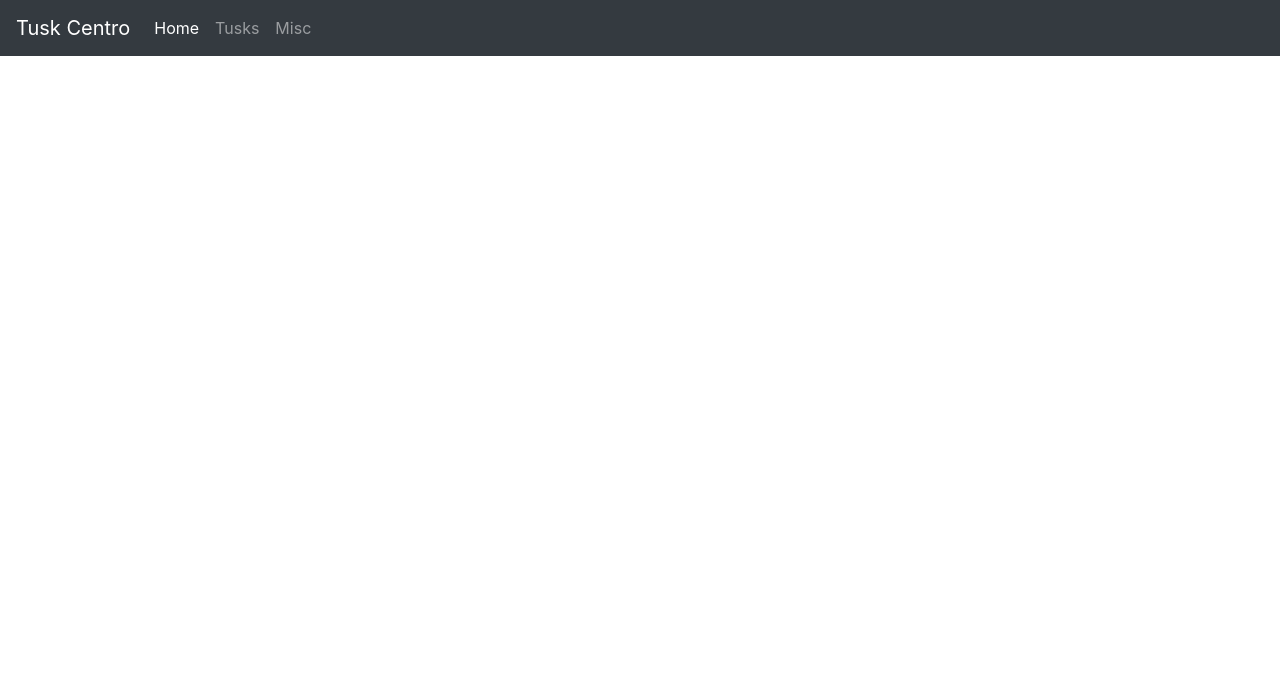
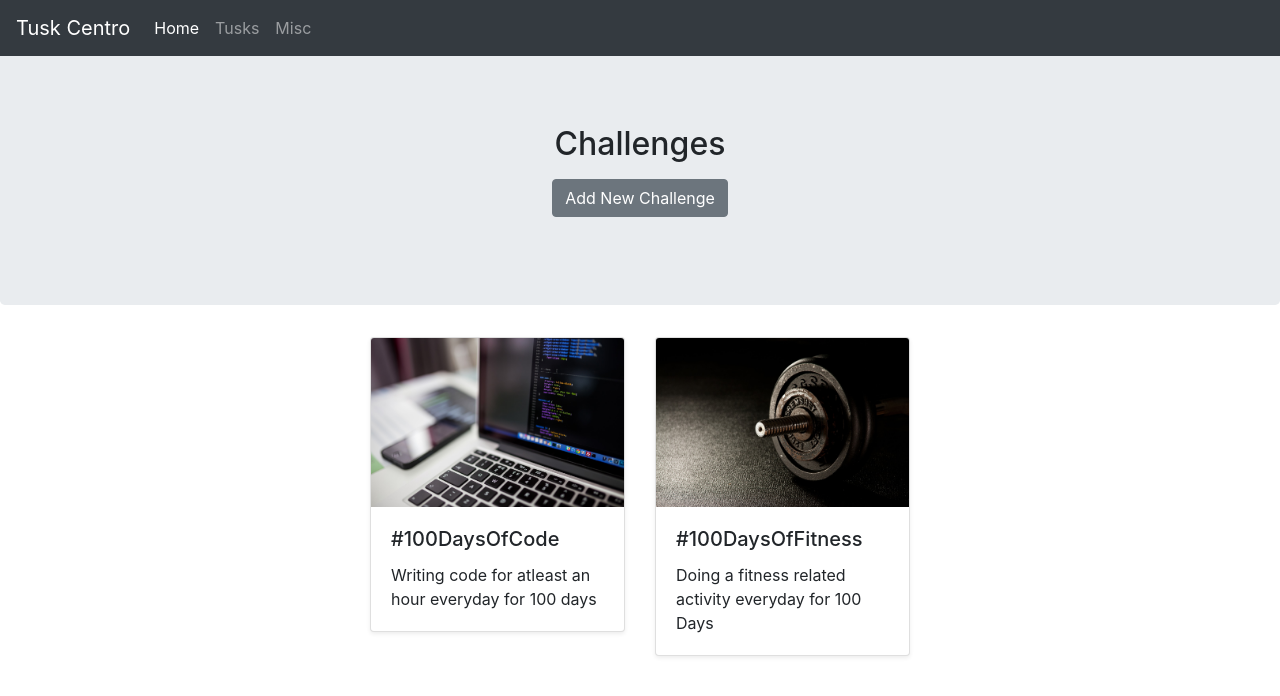
Before and after one commit to AgumaOgwal/tusk-centro, a React app: page index.html in a window 1280 px wide. Built offline with nearby package versions, Linux system fonts and the light colour scheme.

Commit message:
Add two new bootstrap Cards for the two challenges

```diff
--- a/index.html
+++ b/index.html
@@ -30,4 +30,38 @@
           </ul>
         </div>
       </nav>
+      <section class="jumbotron text-center">
+        <div class="container" style="padding-top: 5%">
+          <h2 class="jumbotron-heading">Challenges</h2>
+          <p>
+            <a href="#" class="btn btn-secondary my-2">Add New Challenge</a>
+          </p>
+        </div>
+      </section>
+      <div class="container">
+        <div class="row">
+          <div class="col-md-3"></div>
+          <div class="col-md-3">
+            <div class="card mb-3 shadow-sm">
+              <img class="card-img-top" src="images/code.jpg" alt="#100DaysOfCode">
+              <div class="card-body">
+                <h5 class="card-title">#100DaysOfCode</h5>
+                <p class="card-text">Writing code for atleast an hour everyday for 100 days</p>
+
+              </div>
+            </div>
+          </div>
+          <div class="col-md-3">
+            <div class="card mb-3 shadow-sm">
+                <img class="card-img-top" src="images/fitness.jpg" alt="#100DaysOfFitness">
+                <div class="card-body">
+                  <h5 class="card-title">#100DaysOfFitness</h5>
+                  <p class="card-text">Doing a fitness related activity everyday for 100 Days</p>
+
+                </div>
+              </div>
+          </div>
+          <div class="col-md-3"></div>
+        </div>
+      </div>
 </html>
```
Also changed, not shown: images/code.jpg (added), images/dumbells.jpeg (added), images/fitness.jpg (added).
